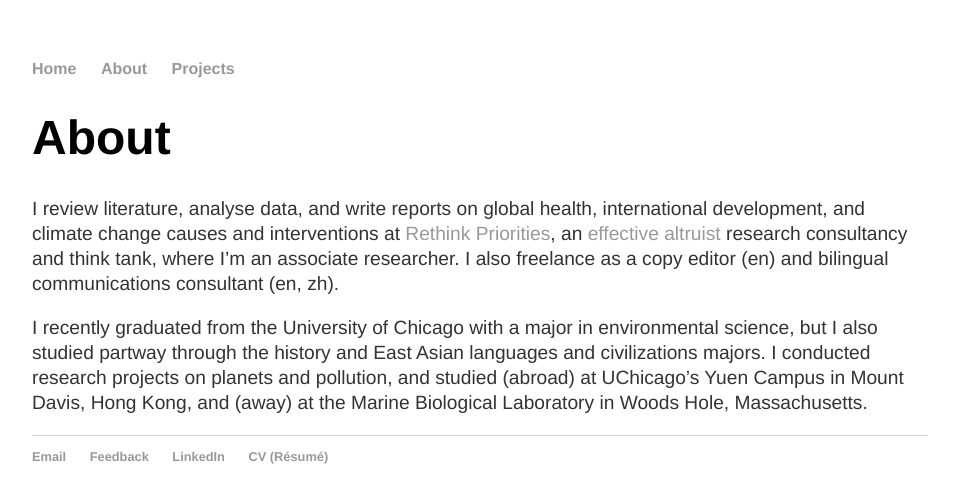
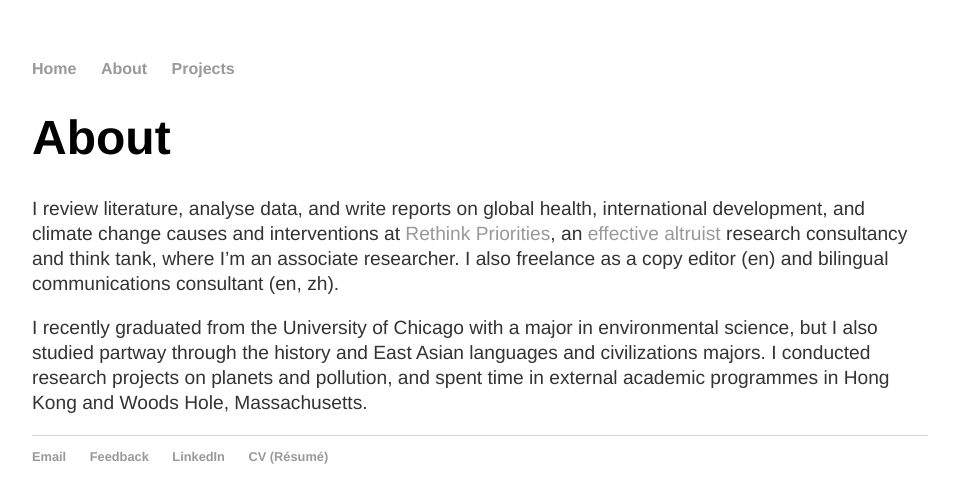
Before and after one commit to y-james-hu/y-james-hu.github.io, a Jekyll site: the page built from about/index.html, in a window 1280 px wide. Shown: the top 503 px of the page, without its empty margins (160-1119 px from the left). Built offline with Jekyll 4.4.1, drawn with Linux system fonts in a browser that asks for light colours.

Commit message:
Update index.html

```diff
--- a/about/index.html
+++ b/about/index.html
@@ -4,5 +4,5 @@ title: About
 ---
   <h1>{{ page.title }}</h1>
     <p>I review literature, analyse data, and write reports on global health, international development, and climate change causes and interventions at <a href = "https://rethinkpriorities.org/">Rethink Priorities</a>, an <a href = "https://effectivealtruism.org">effective altruist</a> research consultancy and think tank, where I’m an associate researcher. I also freelance as a copy editor (en) and bilingual communications consultant (en, zh).</p>
-    <p>I recently graduated from the University of Chicago with a major in environmental science, but I also studied partway through the history and East Asian languages and civilizations majors. I conducted research projects on planets and pollution, and studied (abroad) at UChicago’s Yuen Campus in Mount Davis, Hong Kong, and (away) at the Marine Biological Laboratory in Woods Hole, Massachusetts.</p>
+    <p>I recently graduated from the University of Chicago with a major in environmental science, but I also studied partway through the history and East Asian languages and civilizations majors. I conducted research projects on planets and pollution, and spent time in external academic programmes in Hong Kong and Woods Hole, Massachusetts.</p>
     <p></p>
```
